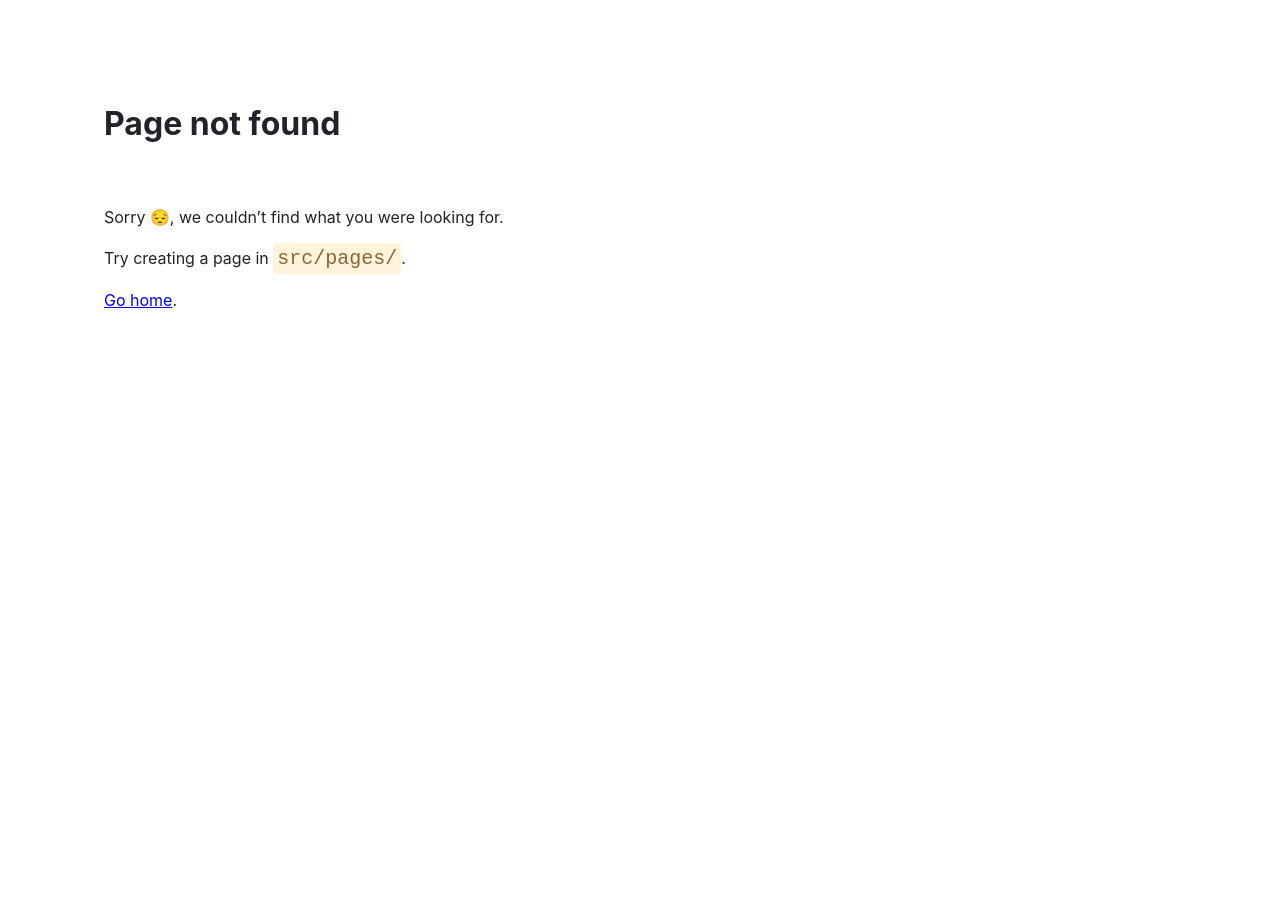
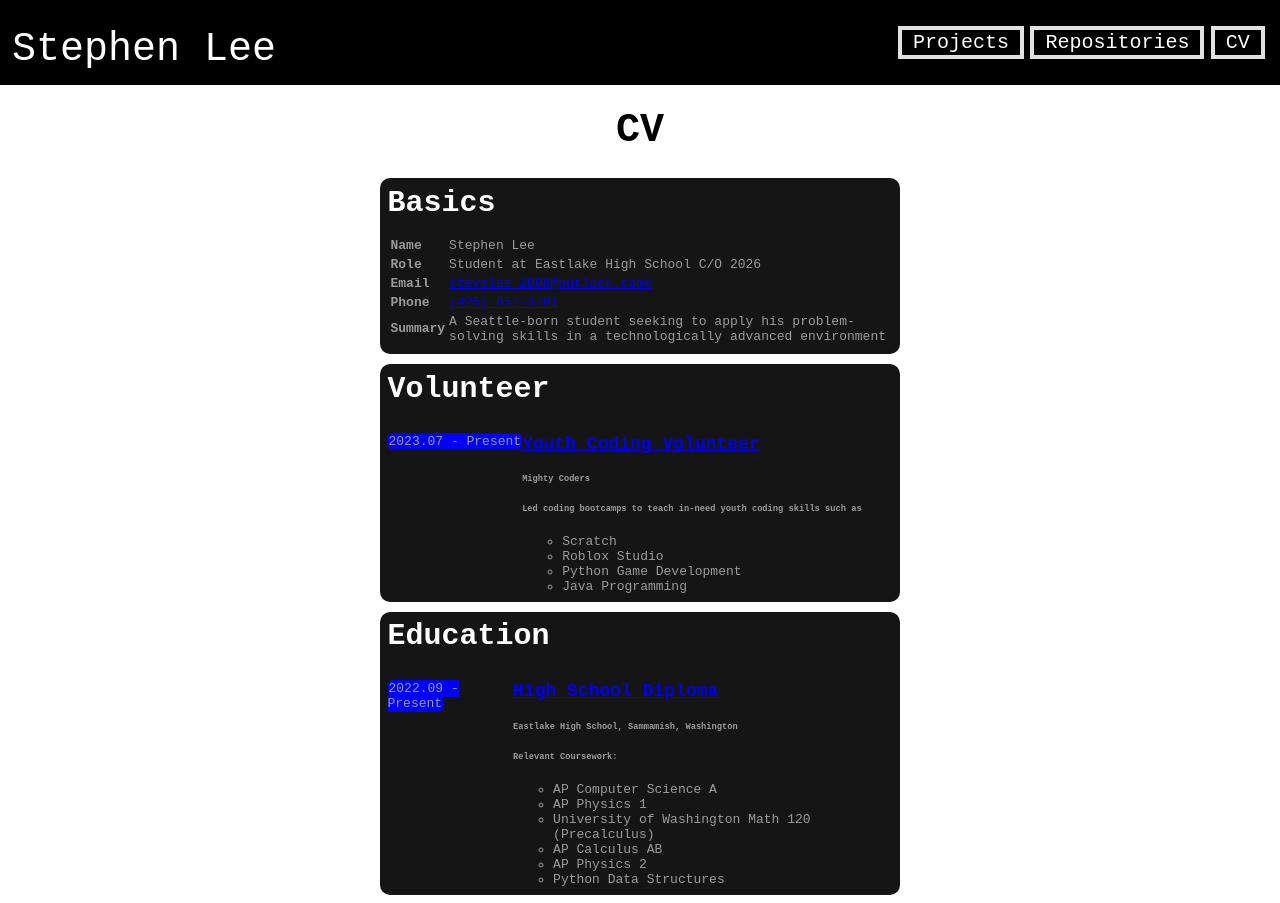
Before and after one commit to steveleecode/steveleecode.github.io, a Gatsby site in the folder gatsby-tutorial/: page /cv in a window 1280 px wide. Before the commit this address had no page. Before the commit the page ends 800 px from the top, so only its background shows below. Built offline with nearby package versions, Linux system fonts and the light colour scheme; Gatsby itself is replaced by a stand-in of ours.

Commit message:
Implemented CV, Repositories, Projects, & Coming Soon Page

```diff
--- a/gatsby-tutorial/src/components/header.js
+++ b/gatsby-tutorial/src/components/header.js
@@ -7,14 +7,17 @@ const Header = () => {
   return (
     <ul className={styles.header}>
       <li className={styles.mainHeader}>
-        <a className = {styles.mainHeaderLink}  href="/">Steve Lee</a>
+        <a className = {styles.mainHeaderLink}  href="/">Stephen Lee</a>
       </li>
       <li className={styles.headerRight}>
         <div className={styles.headerButton}>
-          <a className = {styles.headerLink} href="/about" >About</a>
+          <a className = {styles.headerLink} href="/comingSoon" >Projects</a>
         </div>
         <div className={styles.headerButton}>
-          <a className = {styles.headerLink} href="/portfolio" >Projects</a>
+          <a className = {styles.headerLink} href="/repos" >Repositories</a>
+        </div>
+        <div className={styles.headerButton}>
+          <a className = {styles.headerLink} href="/cv" >CV</a>
         </div>
       </li>
     </ul>
--- a/gatsby-tutorial/src/pages/about.js
+++ b/gatsby-tutorial/src/pages/comingSoon.js
@@ -6,9 +6,7 @@ const AboutPage = () => {
   return (
     <Layout>
         <div class="AboutPage">
-          <img src={headshot} width="100" height = "100" alt="Photo of Me" />
-          <h1>Stephen Lee</h1>
-          <b1>Eastlake High School - Class of 2026</b1>
+          <h1>Page Coming Soon (Go check out <i>Repositories</i> or <i>CV</i>)</h1>
         </div>
     </Layout>
   )
--- /dev/null
+++ b/gatsby-tutorial/src/pages/cv.js
@@ -0,0 +1,142 @@
+import * as React from "react"
+import Layout from "../components/layout"
+import * as cv from "../styles/cv.module.css"
+
+const CVPage = () => {
+  return (
+    <Layout>
+        <div class="CVPage">
+            <div className={cv.post}>
+                <h1 className = {cv.mainHeader}>CV</h1>
+                <div className = {cv.article}>
+                    <div className={cv.card}>
+                        <h2 className={cv.cardHeader} id="basics-1">Basics</h2>
+                        <div>
+                            <table className={cv.cardContent}>
+                                <tbody>
+                                    <tr>
+                                        <td className={cv.cardLabel}>
+                                            <b>Name</b>
+                                        </td>
+                                        <td className={cv.cardKey}> Stephen Lee</td>
+                                    </tr>
+                                    <tr>
+                                        <td className={cv.cardLabel}>
+                                            <b>Role</b>
+                                        </td>
+                                        <td className={cv.cardKey}> Student at Eastlake High School C/O 2026 </td>
+                                    </tr>
+                                    <tr>
+                                        <td className={cv.cardLabel}>
+                                            <b>Email</b>
+                                        </td>
+                                        <td className={cv.cardKey}>
+                                            <a href="mailto:stevelee_2008@outlook.com" target="_blank">stevelee_2008@outlook.come</a>
+                                        </td>
+                                    </tr>
+                                    <tr>
+                                        <td className={cv.cardLabel}>
+                                            <b>Phone</b>
+                                        </td>
+                                        <td className={cv.cardKey}>
+                                            <a href="tel:(425)%20652-3781">(425) 652-3781</a>
+                                        </td>
+                                    </tr>
+                                    <tr>
+                                        <td className={cv.cardLabel}>
+                                            <b>Summary</b>
+                                        </td>
+                                        <td class="p-1 pl-2 font-weight-light text"> A Seattle-born student seeking to apply his problem-solving skills in a technologically advanced environment </td>
+                                    </tr>
+                                </tbody>
+                            </table>
+                        </div>
+                    </div>
+
+                    <div className={cv.card}>
+                        <h2 className={cv.cardHeader} id="basics-1">Volunteer</h2>
+                        <div>
+                            <ul style={{paddingLeft: "0px"}} >
+                                <li className={cv.cardContent}>
+                                    <div className={cv.cardContentTimeline}>
+                                        <div className={cv.timeFlex}>
+                                            <span className={cv.cardTime} > 2023.07 - Present </span>
+                                        </div>
+                                        <div className={cv.timeInstance}>
+                                            <h6 className={cv.timeInstanceHeader}>
+                                                <a href="https://mightycoders.io/" rel="external nofollow noopener" target="_blank">Youth Coding Volunteer</a>
+                                            </h6>
+                                            <h6 className={cv.timeInstanceContent} >Mighty Coders</h6>
+                                            <h6 className={cv.timeInstanceContent} >Led coding bootcamps to teach in-need youth coding skills such as</h6>
+                                            <ul className={cv.timeInstanceList}>
+                                                <li className={cv.timeInstanceBullets}>
+                                                    Scratch
+                                                </li>
+                                                <li className={cv.timeInstanceBullets}>
+                                                    Roblox Studio
+                                                </li>
+                                                <li className={cv.timeInstanceBullets}>
+                                                    Python Game Development
+                                                </li>
+                                                <li className={cv.timeInstanceBullets}>
+                                                    Java Programming
+                                                </li>
+                                            </ul>
+                                        </div>
+                                    </div>
+                                </li>
+                            </ul>
+                        </div>
+                    </div>
+
+                    <div className={cv.card}>
+                        <h2 className={cv.cardHeader} id="basics-1">Education</h2>
+                        <div>
+                            <ul style={{paddingLeft: "0px"}} >
+                                <li className={cv.cardContent}>
+                                    <div className={cv.cardContentTimeline}>
+                                        <div className={cv.timeFlex}>
+                                            <span className={cv.cardTime} > 2022.09 - Present </span>
+                                        </div>
+                                        <div className={cv.timeInstance}>
+                                            <h6 className={cv.timeInstanceHeader}>
+                                                <a href="https://ehs.lwsd.org/" rel="external nofollow noopener" target="_blank">High School Diploma</a>
+                                            </h6>
+                                            <h6 className={cv.timeInstanceContent} >Eastlake High School, Sammamish, Washington</h6>
+                                            <h6 className={cv.timeInstanceListLabel}>Relevant Coursework:</h6>
+                                            <ul className={cv.timeInstanceList}>
+                                                <li className={cv.timeInstanceBullets}>
+                                                    AP Computer Science A
+                                                </li>
+                                                <li className={cv.timeInstanceBullets}>
+                                                    AP Physics 1
+                                                </li>
+                                                <li className={cv.timeInstanceBullets}>
+                                                    University of Washington Math 120 (Precalculus)
+                                                </li>
+                                                <li className={cv.timeInstanceBullets}>
+                                                    AP Calculus AB
+                                                </li>
+                                                <li className={cv.timeInstanceBullets}>
+                                                    AP Physics 2
+                                                </li>
+                                                <li className={cv.timeInstanceBullets}>
+                                                    Python Data Structures
+                                                </li>
+                                            </ul>
+                                        </div>
+                                    </div>
+                                </li>
+                            </ul>
+                        </div>
+                    </div>
+                </div>
+            </div>
+        </div>
+    </Layout>
+  )
+}
+
+export default CVPage
+
+export const Head = () => <title>Steve Lee</title>
--- /dev/null
+++ b/gatsby-tutorial/src/styles/cv.module.css
@@ -0,0 +1,73 @@
+.post {
+    max-width: 100vh;
+    margin:auto;
+}
+
+.repositories {
+    display: flex;
+    flex-direction: row;
+    margin:auto;
+    justify-content: space-between;
+    box-sizing: border-box;
+    max-width: 85vh !important;
+}
+
+hr {
+    margin-top: 20px;
+    margin-bottom: 20px;
+}
+.mainHeader {
+    margin-top: 5px;
+    margin-bottom: 25px;
+    text-align: center;
+}
+.card {
+    max-width: 65vh;
+    background-color: #151515;
+    border-radius: 10px;
+    margin: auto;
+    display: flex;
+    flex-direction: column;
+    background-clip:border-box;
+    margin-top:10px;
+}
+
+.cardHeader {
+    font-size: 30px;
+    color: #fdfdfd;
+    margin: 7.5px;
+}
+.cardContent {
+    margin: 7.5px;
+    color: #9b9b9b;
+    list-style: none;
+}
+.cardContentTimeline {
+    display: flex;
+    flex-direction: row;
+   min-width:60vh;
+}
+.cardTime {
+    min-width:75px;
+    background-color: blue;
+    border-radius: 5px;
+    padding: 1px;
+}
+
+.timeFlex {
+    min-width:15vh;
+}
+
+.timeInstanceHeader {
+    margin-top: 0px;
+    margin-bottom: 5px;
+    font-size: 18px;
+}
+
+.timeInstanceHeader a:visited {
+    color: blue;
+}
+
+.cardContent ul li {
+    float:none;
+}
--- a/gatsby-tutorial/src/styles/header.module.css
+++ b/gatsby-tutorial/src/styles/header.module.css
@@ -79,7 +79,7 @@ li {
     display: flex;
     font-size: 40px;
     text-align:center;
-    padding-top: 7.5px;
+    padding-top: 25px;
     margin-left: 10px;
 
 }
@@ -90,6 +90,7 @@ li {
     margin-bottom: -20px;
     vertical-align:center;
     height:min-content;
+
 }
 
 .mainHeaderLink:hover {
--- a/gatsby-tutorial/src/styles/layout.module.css
+++ b/gatsby-tutorial/src/styles/layout.module.css
@@ -2,3 +2,6 @@
     text-align: left;
     font-family: monospace;
 }
+h1 {
+    font-size:40px;
+}
--- /dev/null
+++ b/gatsby-tutorial/src/styles/repos.module.css
@@ -0,0 +1,23 @@
+.post {
+    max-width: 100vh;
+    margin:auto;
+}
+
+.repositories {
+    display: flex;
+    flex-direction: row;
+    margin:auto;
+    justify-content: space-between;
+    box-sizing: border-box;
+    max-width: 85vh !important;
+}
+
+hr {
+    margin-top: 20px;
+    margin-bottom: 20px;
+}
+.repoHeader {
+    margin-top: 5px;
+    margin-bottom: 25px;
+    text-align: center;
+}
```
Also changed, not shown: gatsby-tutorial/src/pages/index.js (+6 -1 lines), gatsby-tutorial/src/pages/repos.js (added, +31 -0 lines).
